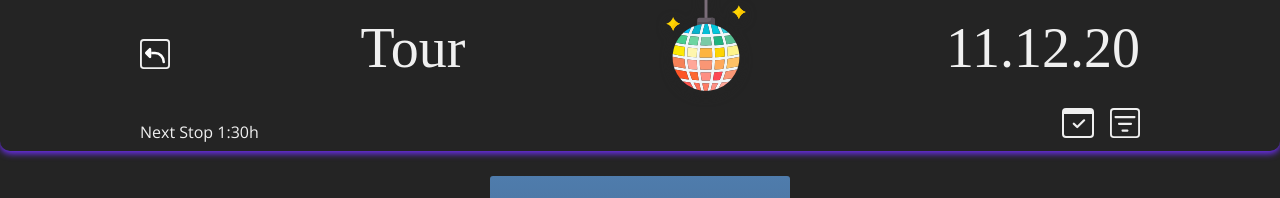
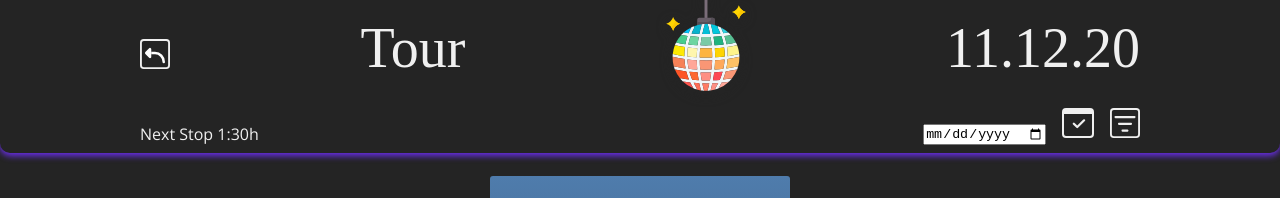
Before and after one commit to DiscoDevs/DispoDisco, a React (Create React App) app in the folder client/: page /tours/new in a window 1280 px wide. Both pictures are taken after a click on the picture 1078 px from the left and 123 px from the top of the page. Shown: the top 198 px of the page. Built offline with nearby package versions, Linux system fonts and the light colour scheme; no server answers; a web font is replaced by a local one.

Commit message:
:sparkles: Add datepicker on toggle

```diff
--- a/client/src/components/HeaderMain.js
+++ b/client/src/components/HeaderMain.js
@@ -1,4 +1,4 @@
-import React from "react";
+import React, { useEffect, useState } from "react";
 import styled from "styled-components/macro";
 import CalendarIcon from "../assets/calendar.svg";
 import FilterIcon from "../assets/filter.svg";
@@ -15,14 +15,32 @@ const IconContainer = styled.div`
   }
 `;
 
-const HeaderMain = () => (
+const HeaderMain = () => {
+  const [date, setDate] = useState(false);
+  const [datePicker, setDatePicker] = useState(<></>);
+
+  useEffect(() => {
+    if (date) {
+      setDatePicker(<input type="date" />);
+    } else {
+      setDatePicker(<></>);
+    }
+  }, [date]);
+
+  return (
     <Header>
       <Infobox>Next Stop 1:30h</Infobox>
       <IconContainer>
-      <img src={CalendarIcon} alt="Calendar" />
+        {datePicker}
+        <img
+          src={CalendarIcon}
+          alt="Calendar"
+          onClick={() => (date === false ? setDate(true) : setDate(false))}
+        />
         <img src={FilterIcon} alt="Filter" />
       </IconContainer>
     </Header>
   );
+};
 
 export default HeaderMain;
```
Lines whose indentation alone changed are shown as unchanged.
